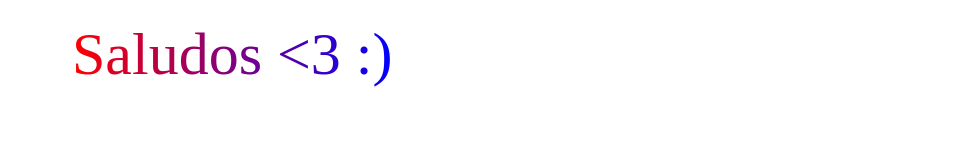
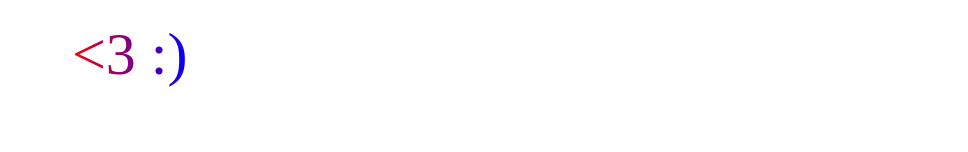
Before and after one commit to oliveralba356/v3, a plain HTML site: page musica.html in a window 1280 px wide. Shown: the part 766-918 px from the top of the page, 312-1280 px from the left. Drawn offline with nearby package versions, Linux system fonts and the light colour scheme; a web font is replaced by a local one.

Commit message:
Update musica.html

```diff
--- a/musica.html
+++ b/musica.html
@@ -16,7 +16,7 @@
 	<body>
 		<div id="loader">
 		<div class="loader2">
-   Saludos <3 :)</div>
+    <3 :)</div>
 <h3><p align="center"></p></h3>
 	</div>
 
```
